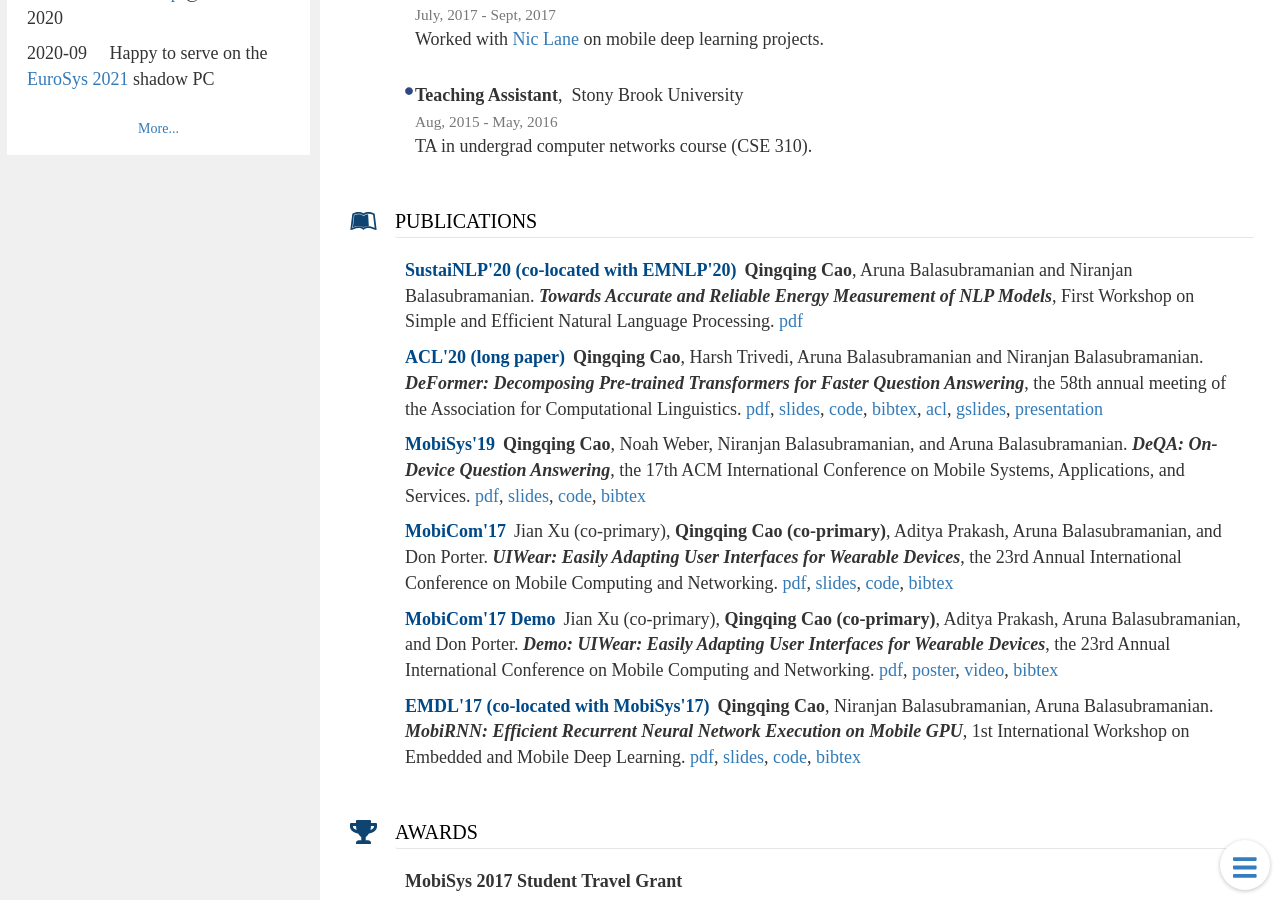
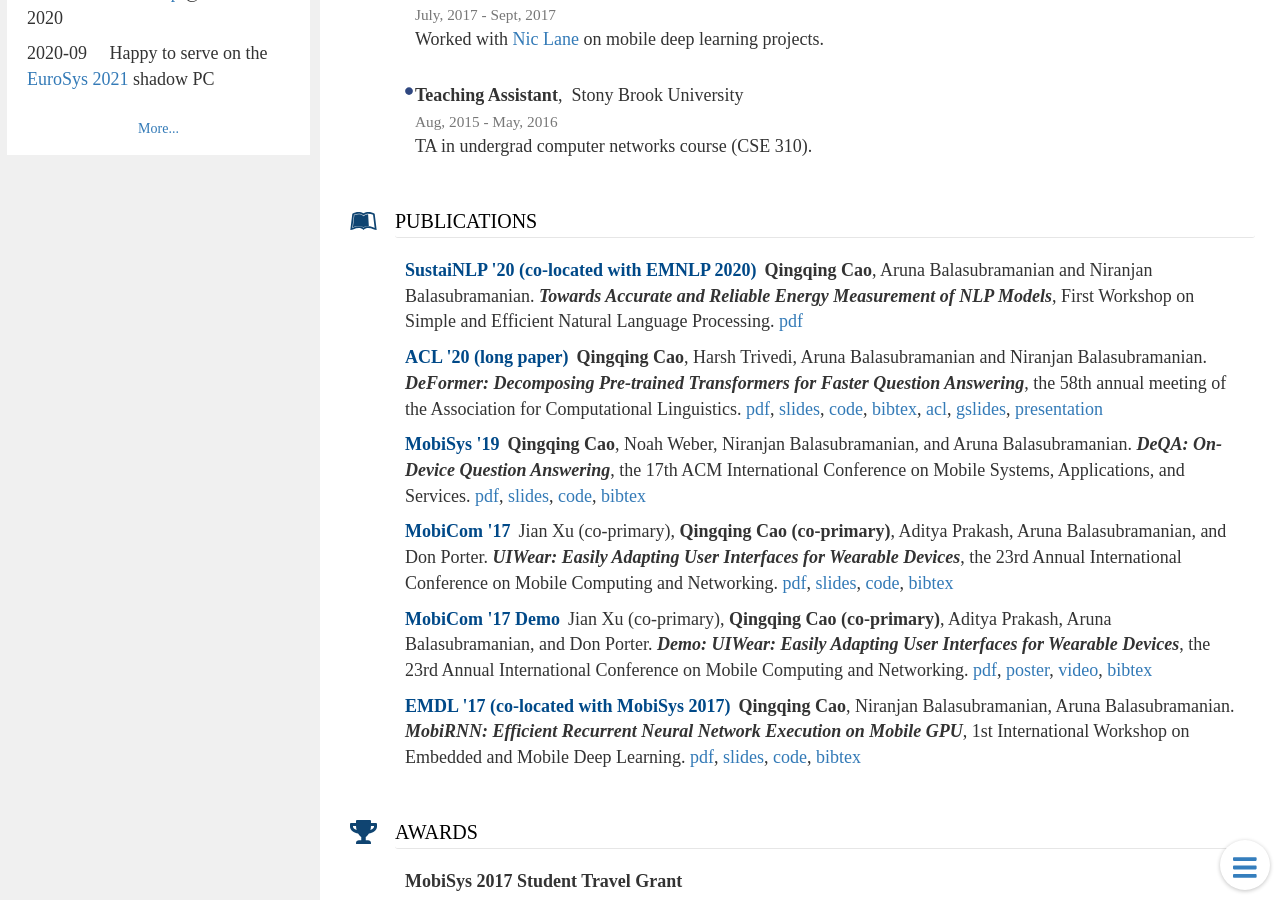
Before and after one commit to csarron/csarron.github.io, a Jekyll site: the page built from index.md, in a window 1280 px wide and 900 px high, scrolled down 773 px. Built offline with Jekyll 4.4.1, drawn with Linux system fonts in a browser that asks for light colours.

Commit message:
fix spacing

```diff
--- a/index.md
+++ b/index.md
@@ -102,42 +102,42 @@ pub:
     style: fab fa-leanpub
     items:
         - id: sustainlp
-          type: SustaiNLP'20 (co-located with EMNLP'20)
+          type: SustaiNLP '20 (co-located with EMNLP 2020)
           author: <strong>Qingqing Cao</strong>, Aruna Balasubramanian and Niranjan Balasubramanian.
           paper: "Towards Accurate and Reliable Energy Measurement of NLP Models"
           conference: First Workshop on Simple and Efficient Natural Language Processing.
           resource: >
             [pdf](/assets/sustainlp.pdf)
         - id: deformer
-          type: ACL'20 (long paper)
+          type: ACL '20 (long paper)
           author: <strong>Qingqing Cao</strong>, Harsh Trivedi, Aruna Balasubramanian and Niranjan Balasubramanian.
           paper: "DeFormer: Decomposing Pre-trained Transformers for Faster Question Answering"
           conference: the 58th annual meeting of the Association for Computational Linguistics.
           resource: >
             [pdf](/assets/deformer.pdf), [slides](/assets/deformer_slides.pptx), [code](https://github.com/StonyBrookNLP/deformer), [bibtex](https://www.aclweb.org/anthology/2020.acl-main.411.bib),  [acl](https://www.aclweb.org/anthology/2020.acl-main.411), [gslides](https://docs.google.com/presentation/d/1TTjr8jSBfR4vQr_DiaXfnCEhwVq_OWPS6HPpn1aColQ), [presentation](https://slideslive.com/38929429/deformer-decomposing-pretrained-transformers-for-faster-question-answering)
         - id: deqa
-          type: MobiSys'19
+          type: MobiSys '19
           author: <strong>Qingqing Cao</strong>, Noah Weber, Niranjan Balasubramanian, and Aruna Balasubramanian.
           paper: "DeQA: On-Device Question Answering"
           conference: the 17th ACM International Conference on Mobile Systems, Applications, and Services.
           resource: >
             [pdf](/assets/deqa.pdf), [slides](/assets/deqa_slides.pptx), [code](https://github.com/SBUNetSys/DeQA), [bibtex](/assets/deqa.bib)
         - id: uiwear
-          type: MobiCom'17
+          type: MobiCom '17
           author: Jian Xu (co-primary), <strong>Qingqing Cao (co-primary)</strong>, Aditya Prakash, Aruna Balasubramanian, and Don Porter.
           paper: "UIWear: Easily Adapting User Interfaces for Wearable Devices"
           conference: the 23rd Annual International Conference on Mobile Computing and Networking.
           resource: >
             [pdf](/assets/uiwear.pdf), [slides](/assets/uiwear_slides.pptx), [code](https://github.com/SBUNetSys/UIWear), [bibtex](/assets/uiwear.bib)
         - id: uiwear_demo
-          type: MobiCom'17 Demo
+          type: MobiCom '17 Demo
           author: Jian Xu (co-primary), <strong>Qingqing Cao (co-primary)</strong>, Aditya Prakash, Aruna Balasubramanian, and Don Porter.
           paper: "Demo: UIWear: Easily Adapting User Interfaces for Wearable Devices"
           conference: the 23rd Annual International Conference on Mobile Computing and Networking.
           resource: >
             [pdf](/assets/uiwear_demo.pdf), [poster](/assets/uiwear_poster.pdf), [video](https://youtu.be/YEQ3HNeQnts), [bibtex](/assets/uiwear_demo.bib)
         - id: mobirnn
-          type: EMDL'17 (co-located with MobiSys'17)
+          type: EMDL '17 (co-located with MobiSys 2017)
           author: <strong>Qingqing Cao</strong>, Niranjan Balasubramanian, Aruna Balasubramanian.
           paper: "MobiRNN: Efficient Recurrent Neural Network Execution on Mobile GPU"
           conference: 1st International Workshop on Embedded and Mobile Deep Learning.
```
